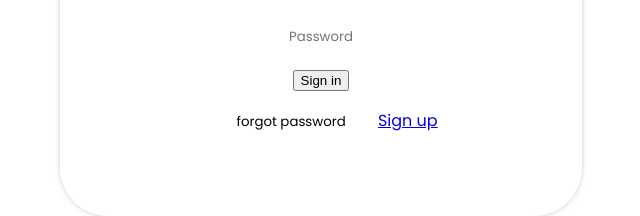
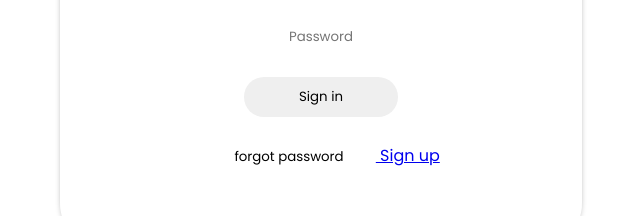
Before and after one commit to timur-code/sf-frontend, a Nuxt app: page / in a window 1280 px wide. Shown: the part 342-558 px from the top of the page, without its empty margins (324-964 px from the left). Built offline with nearby package versions, Linux system fonts and the light colour scheme.

Commit message:
initial commit

```diff
--- a/pages/index.vue
+++ b/pages/index.vue
@@ -17,14 +17,15 @@
      <input class="form-control" type="password" v-model="password" placeholder="Password">
 </div>
 
+
     <button
       class="button"
       id="signin"
       @click.prevent="login"
       :style="inputStyle"
-    >
-      Sign in
+    > Sign in
     </button>
+
 
      <br />
     <input
@@ -37,11 +38,11 @@
 
     <nuxt-link
         to="/register"
-        class="button2"
+        class="button3"
         id="signup"
         :style="inputStyle"
     >
-      <span class="button2">Sign up</span>
+      Sign up
     </nuxt-link>
 
   </div>
@@ -139,7 +140,16 @@ input:active {
   box-shadow: 0px 0px 8px -5px #000000;
 }
 #signin {
-  box-shadow: grey;
+  border-radius: 3rem;
+  border: none;
+  padding: 10px;
+  text-align: center;
+  outline: none;
+  margin: 10px;
+  width: 30%;
+  box-sizing: border-box;
+  font-family: "Poppins", sans-serif;
+  font-weight: 400;
 }
 .button {
   cursor: pointer;
@@ -151,6 +161,18 @@ input:active {
   user-select: none;
   background: white;
 }
+.button3 {
+  cursor: pointer;
+  user-select: none;
+  background: yellow;
+}
+
+#signup{
+  cursor: pointer;
+  user-select: none;
+  background: white;
+}
+
 img {
   height: 2.2rem;
   margin: 10px;
--- a/pages/register/index.vue
+++ b/pages/register/index.vue
@@ -35,14 +35,13 @@
     />
     <br />
     <button
-      type="button"
-      class="button2"
+      class="button"
       id="register"
       :style="inputStyle"
       @click.prevent="register"
-    >
-      Register
+    >Register
     </button>
+
      <br />
     <input
       type="button"
@@ -150,9 +149,19 @@ input:hover {
 input:active {
   box-shadow: 0px 0px 8px -5px #000000;
 }
-#signin {
-  box-shadow: grey;
+#register {
+  border-radius: 3rem;
+  border: none;
+  padding: 10px;
+  text-align: center;
+  outline: none;
+  margin: 10px;
+  width: 30%;
+  box-sizing: border-box;
+  font-family: "Poppins", sans-serif;
+  font-weight: 400;
 }
+
 button {
 
   cursor: pointer;
```
